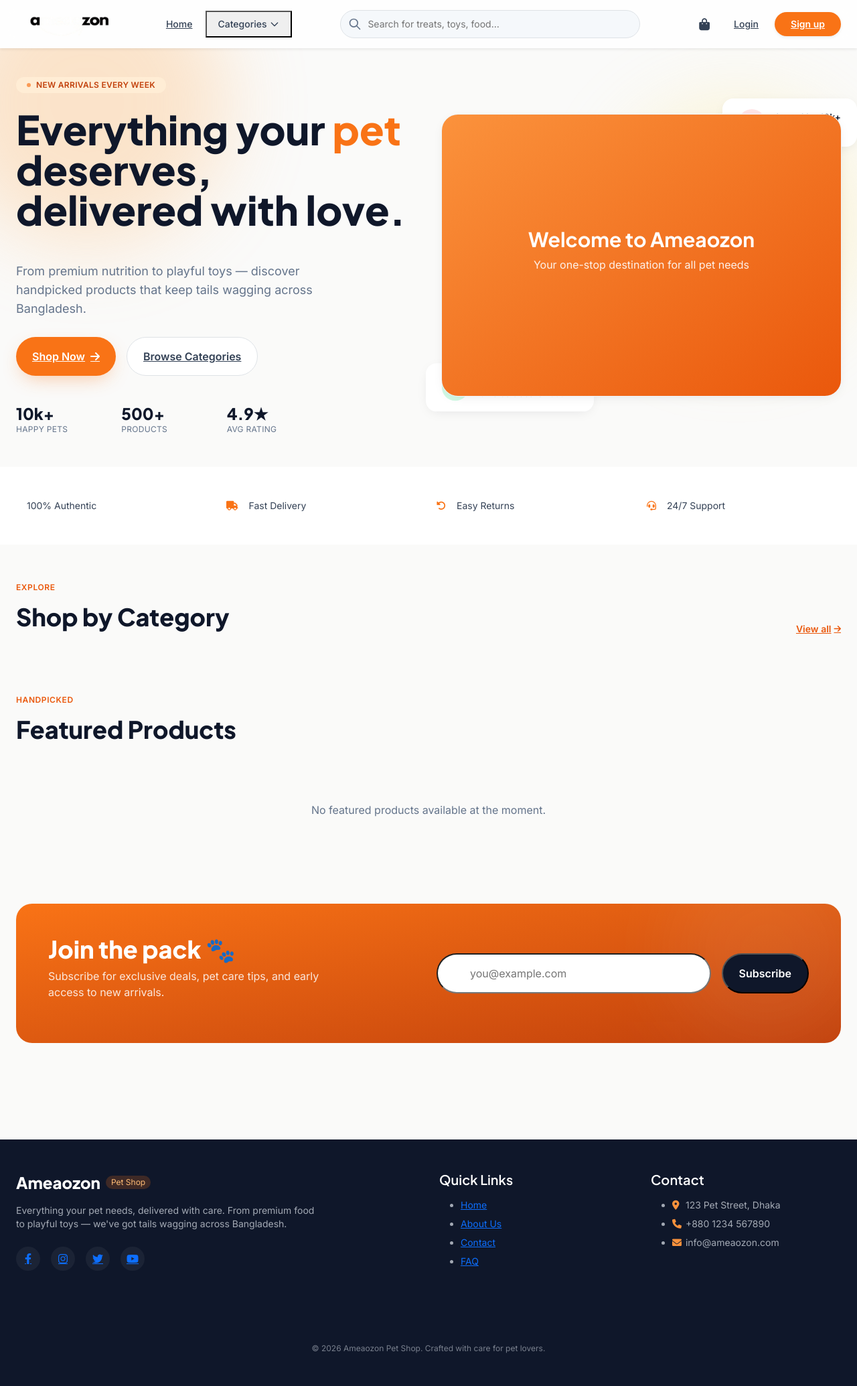
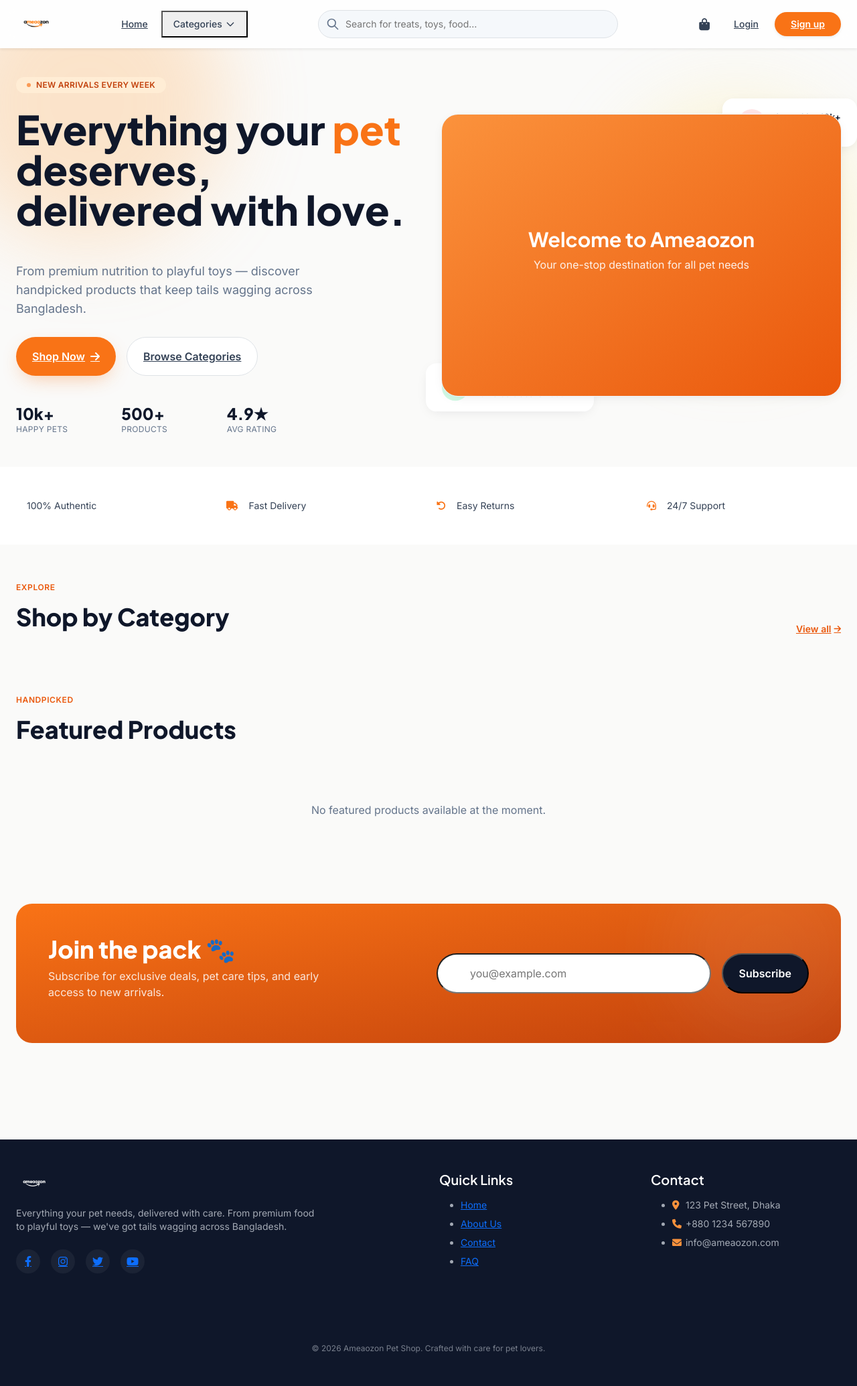
Before and after one commit to RahatGithub/ameaozon, a Django app: page / in a window 1280 px wide. Shown: the whole page at 67% size. Run offline with Django 5.2, Linux system fonts and the light colour scheme; data that the repository does not hold is empty; some libraries are stand-ins or nearby versions.

Commit message:
style: replace text/icon logos with ameaozon-logo.png across all layouts

```diff
--- a/templates/base.html
+++ b/templates/base.html
@@ -115,7 +115,7 @@
         <div class="flex items-center justify-between h-[72px]">
           <!-- Brand -->
           <a href="{% url 'store:home' %}" class="flex items-center gap-2 shrink-0">
-            <img src="{% static 'images/logo2.png' %}" alt="Ameaozon" class="h-10 w-auto">
+            <img src="{% static 'images/ameaozon-logo.png' %}" alt="Ameaozon" class="h-10 w-auto">
           </a>
 
           <!-- Desktop nav -->
@@ -229,8 +229,7 @@
       <div class="max-w-7xl mx-auto px-4 sm:px-6 lg:px-8 py-12 grid grid-cols-1 md:grid-cols-4 gap-8">
         <div class="md:col-span-2">
           <div class="flex items-center gap-2 mb-3">
-            <span class="font-display font-extrabold text-2xl text-white">Ameaozon</span>
-            <span class="text-xs px-2 py-0.5 rounded-full bg-brand-500/20 text-brand-300">Pet Shop</span>
+            <img src="{% static 'images/ameaozon-logo.png' %}" alt="Ameaozon" class="h-9 w-auto brightness-0 invert">
           </div>
           <p class="text-ink-200/70 text-sm max-w-md">Everything your pet needs, delivered with care. From premium food to playful toys — we've got tails wagging across Bangladesh.</p>
           <div class="flex gap-3 mt-4">
```
Also changed, not shown: templates/dashboard/base_dashboard.html (+3 -4 lines), static/images/ameaozon-logo.png (added), static/images/logo-transparent.png (deleted), static/images/logo.png (deleted), static/images/logo2.png (deleted).
